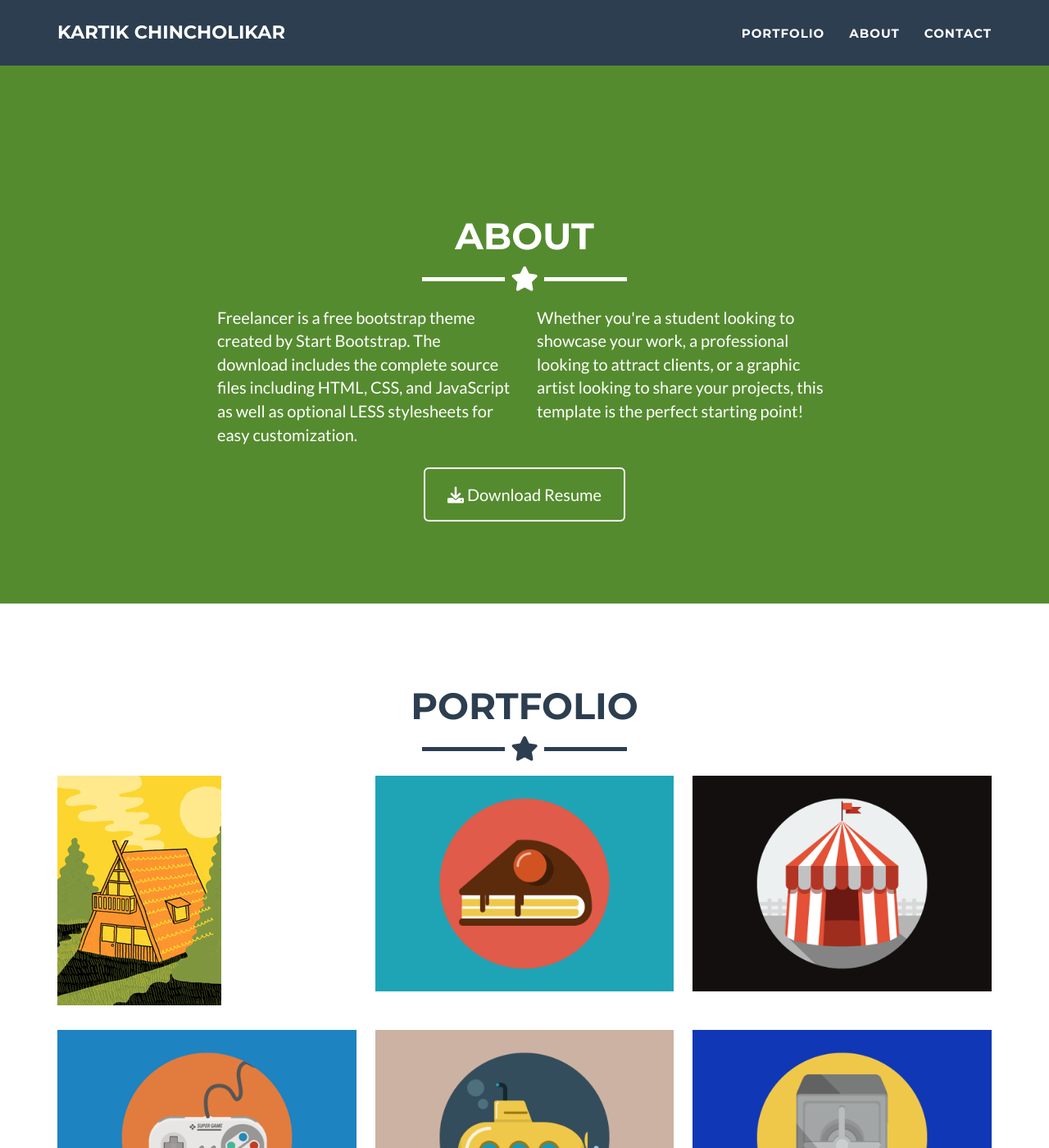
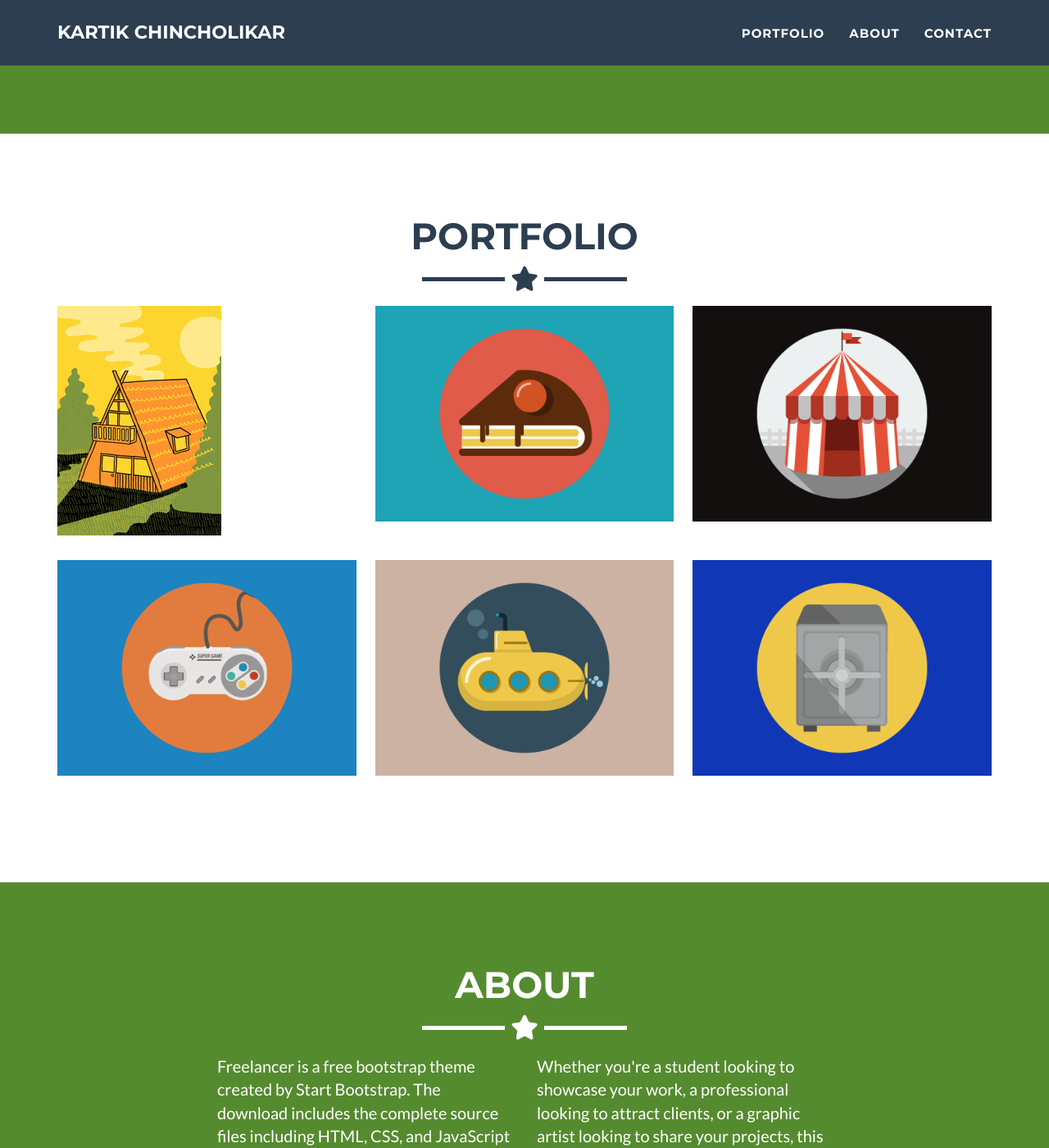
Before and after one commit to kartikchincholikar/kartikchincholikar.github.io, a Jekyll site: the page built from _posts/2014-07-18-project-1.markdown, in a window 1280 px wide and 1400 px high, scrolled down 612 px. Shown: the whole window at 82% size. Built offline with Jekyll 4.4.1, drawn with Linux system fonts in a browser that asks for light colours.

Commit message:
Update default.html

```diff
--- a/_layouts/default.html
+++ b/_layouts/default.html
@@ -5,8 +5,8 @@
 <body id="page-top" class="index">
   {% include nav.html %}
   {% include header.html %}
+  {% include portfolio_grid.html %}
   {% include about.html %}
-  {% include portfolio_grid.html %}
 
 
   {% if site.contact == "static" %}
```
